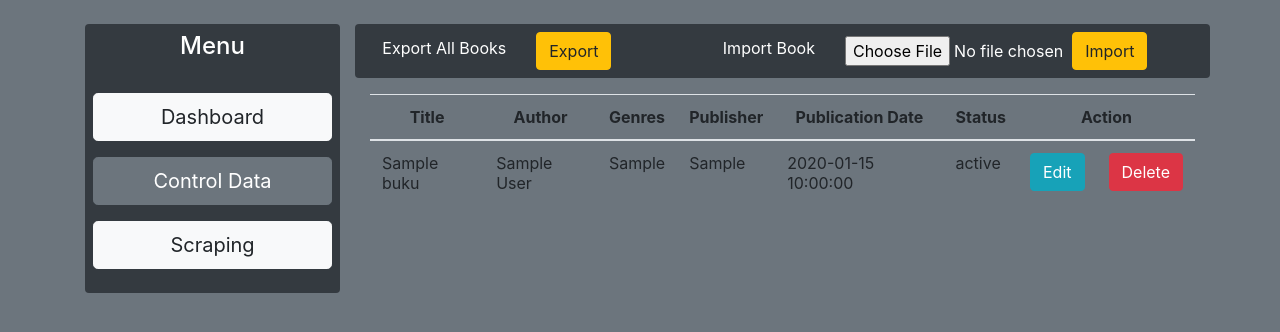
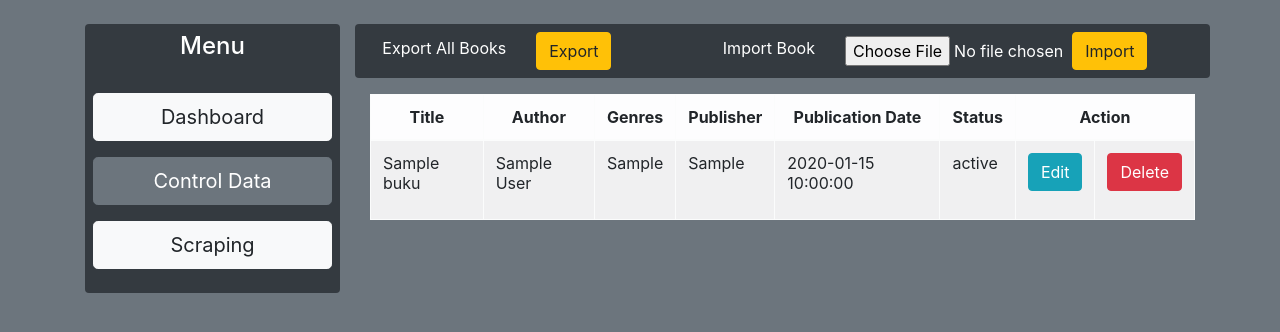
Before and after one commit to TI19nazhiifyahya/web-scrape, a Flask app: page /admin/book_menu/ in a window 1280 px wide. Shown: the part 56-388 px from the top of the page. Run offline with Flask 2, Linux system fonts and the light colour scheme; tables that the repository leaves empty or names only in its code hold one stand-in row (values such as "Sample post"); some libraries are stand-ins or nearby versions.

Commit message:
fixing table visibility using table classes

```diff
--- a/toko-buku/templates/admin_book_menu.html
+++ b/toko-buku/templates/admin_book_menu.html
@@ -54,7 +54,7 @@
     </div>
 </form>
 
-<table class="table">
+<table class="table table-light table-striped table-hover table-bordered">
     <thead>
         <tr>
             <th class="align-middle text-center">Title</th>
```
